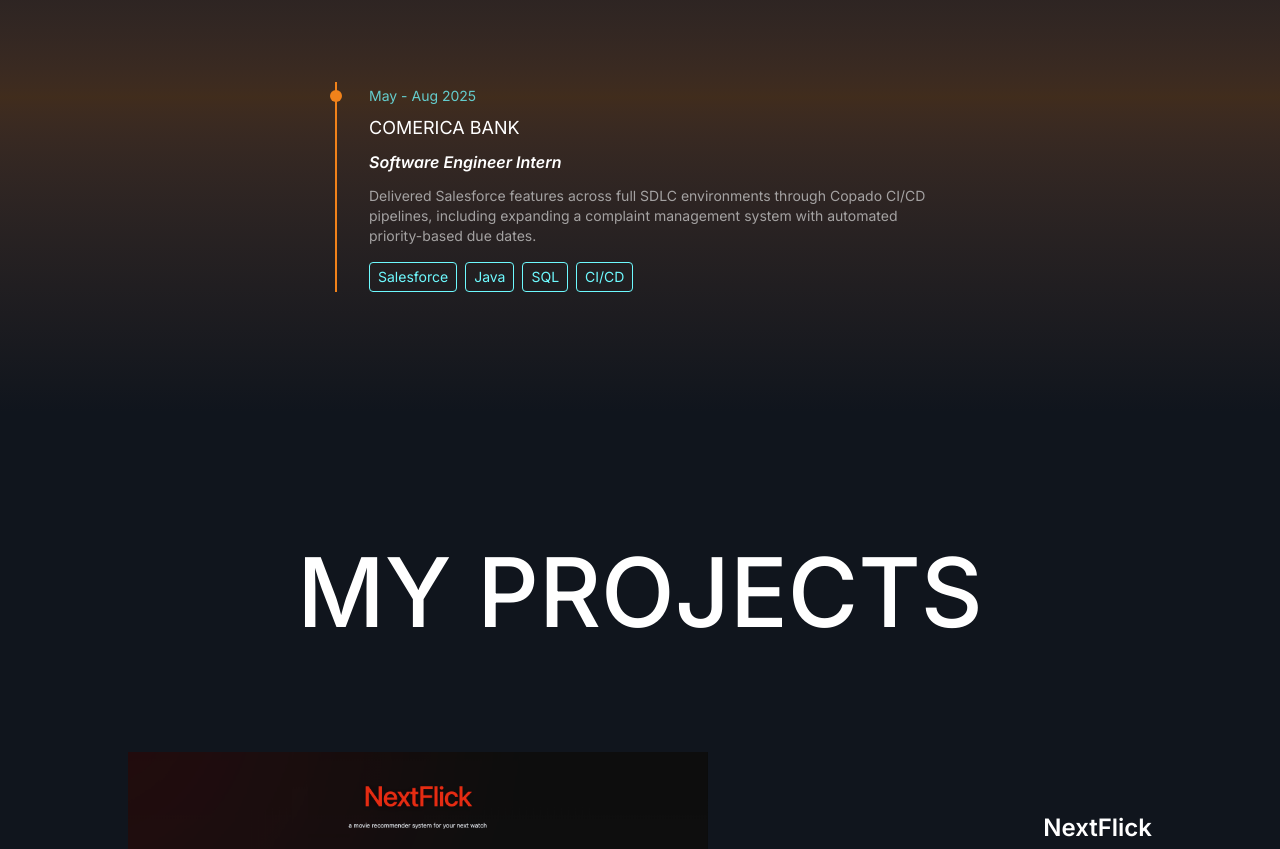
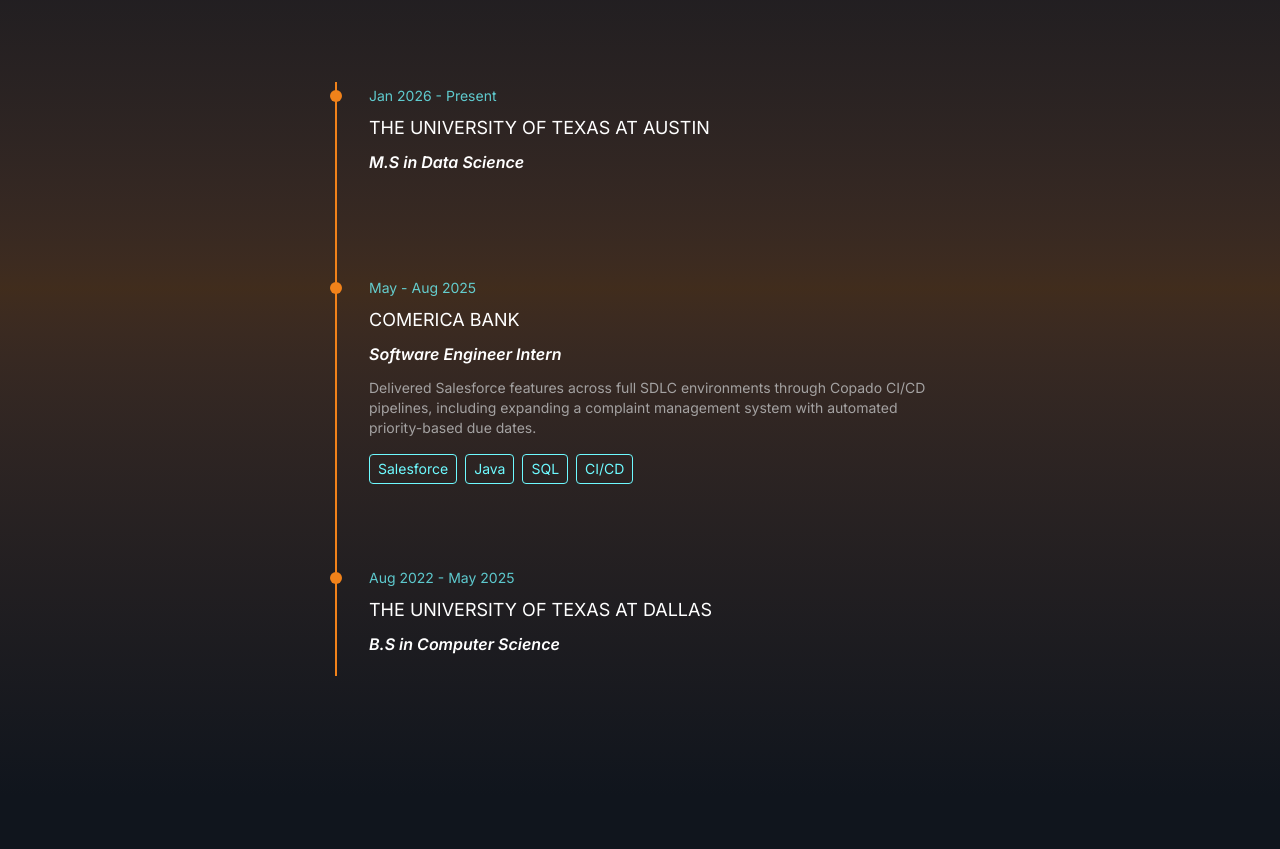
Before and after one commit to sophiietran/portfolio-website, a React (Vite) app: page / in a window 1280 px wide. Shown: the part 1836-2685 px from the top of the page. Built offline with nearby package versions, Linux system fonts and the light colour scheme.

Commit message:
experience transition and update

```diff
--- a/src/components/Job.jsx
+++ b/src/components/Job.jsx
@@ -1,6 +1,14 @@
+import useInView from "../hooks/useInView";
+
 export default function Job(props) {
+  const { ref, inView } = useInView({ threshold: 0.2 });
+
   return (
-    <div className="flex items-start pl-8 relative">
+    <div
+      ref={ref}
+      className={`group flex items-start pl-8 relative transition-all duration-700 ease-out
+        ${inView ? "opacity-100 translate-y-0" : "opacity-0 translate-y-10"}`}
+    >
       {/* Circle on the timeline */}
       <div className="absolute -left-1.75 top-2 w-3 h-3 rounded-full bg-[#f1821a] shrink-0" />
 
--- a/src/components/sections/Experience.jsx
+++ b/src/components/sections/Experience.jsx
@@ -12,12 +12,26 @@
 
       <div className="flex flex-col gap-20 border-l-2 border-[#f1821a] ">
         <Job
+          company="The University of Texas at Austin"
+          title="M.S in Data Science"
+          date="Jan 2026 - Present"
+          desc=""
+          skills=""
+        />
+        <Job
           company="Comerica Bank"
           title="Software Engineer Intern"
           date="May - Aug 2025"
           desc="Delivered Salesforce features across full SDLC environments through Copado CI/CD pipelines, including expanding a complaint management system with automated priority-based due dates."
           skills="Salesforce, Java, SQL, CI/CD"
         />
+        <Job
+          company="The University of Texas at Dallas"
+          title="B.S in Computer Science"
+          date="Aug 2022 - May 2025"
+          desc=""
+          skills=""
+        />
       </div>
     </section>
   );
```
